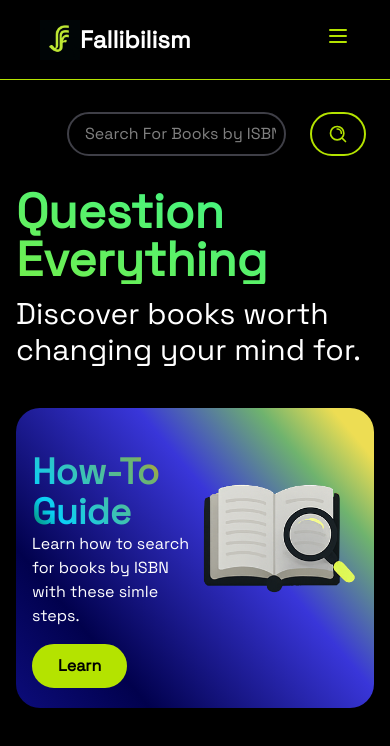
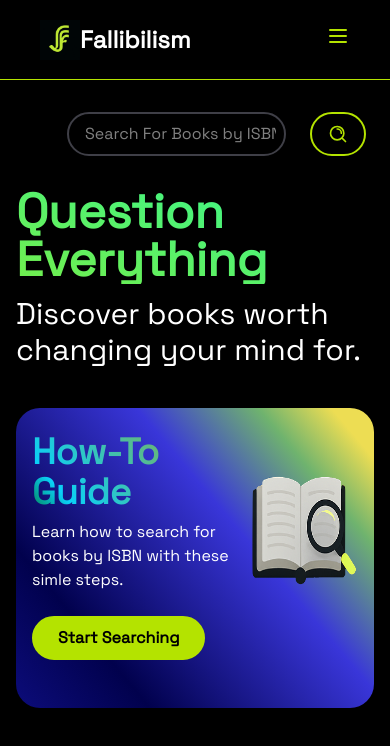
Before and after one commit to Lsmith2895/logans-library, a React (Vite) app: page / in a window 390 px wide. Shown: the top 746 px of the page. Built offline with nearby package versions, Linux system fonts and the light colour scheme.

Commit message:
make how to card great on mobile and desktop (breathing room)

```diff
--- a/src/components/HowToCard.tsx
+++ b/src/components/HowToCard.tsx
@@ -2,19 +2,21 @@ import { Link } from 'react-router-dom';
 
 function HowToCard() {
   return (
-    <div className="card-gradient mt-9 flex h-[300px] max-w-full rounded-3xl p-4">
-      <div className="py-7 md:py-14">
-        <div className="card-title text-4xl font-black md:text-5xl"> How-To Guide</div>
-        <p>
-          Learn how to search for books by ISBN <br /> with these simle steps.
+    <div className="card-gradient my-9 flex h-[300px] max-w-full rounded-3xl p-4 md:my-28 md:h-[400px]">
+      <div className="w-2/3 py-2 md:px-6 md:py-14">
+        <div className="card-title text-4xl font-black md:text-7xl"> How-To Guide</div>
+        <p className="pt-2 md:pt-8 md:text-3xl">
+          Learn how to search for books by ISBN with these simle steps.
         </p>
         <Link to={'/guide'}>
-          <button className="mt-4 rounded-3xl border-2 border-[#b4e300] bg-[#b4e300] px-6 py-2 font-extrabold text-black">
-            Learn
+          <button className="mt-6 rounded-3xl border-2 border-[#b4e300] bg-[#b4e300] px-6 py-2 font-extrabold text-black">
+            Start Searching
           </button>
         </Link>
       </div>
-      <img src="./public/book-icon.png" className="my-14 h-30 md:h-40" />
+      <div className="w-1/3">
+        <img src="./public/book-icon.png" className="my-12 h-30 md:h-50" />
+      </div>
     </div>
   );
 }
```
